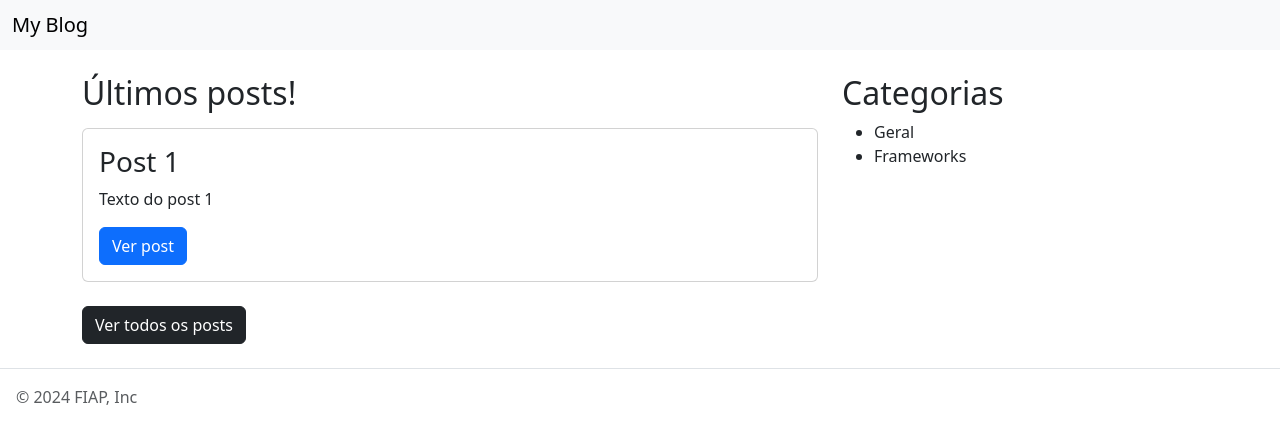
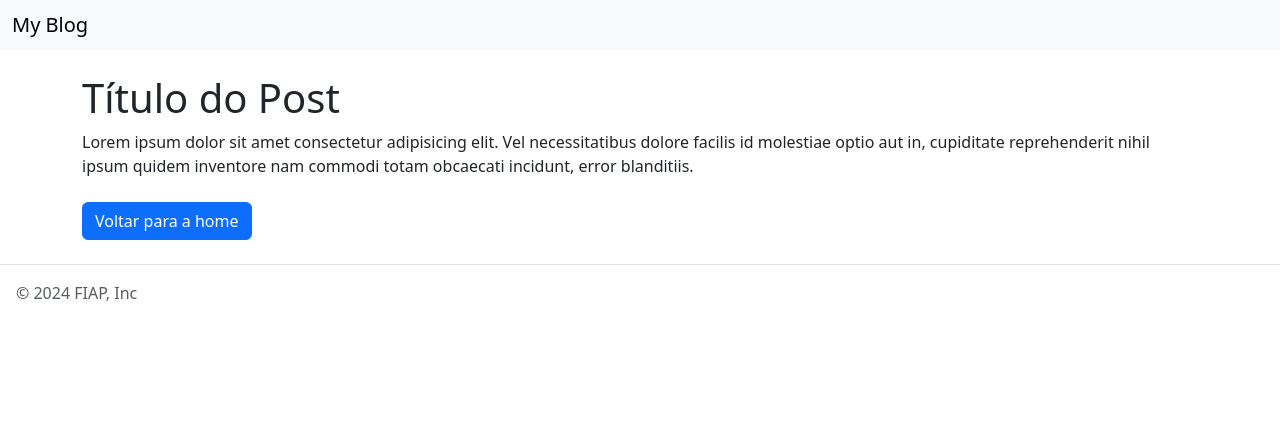
Before and after one commit to juliocmoliveira/Frontend-Engineering-Blog, a React (Vite) app: page / in a window 1280 px wide. Shown: the top 442 px of the page. Built offline with nearby package versions, Linux system fonts and the light colour scheme.

Commit message:
feat: Create component Post

```diff
--- a/src/App.jsx
+++ b/src/App.jsx
@@ -1,7 +1,7 @@
-import Home from "./components/pages/Home";
+import Post from "./components/pages/Post";
 
 function App() {
-  return <Home/>
+  return <Post/>
 }
 
 export default App;
--- a/src/components/pages/Post.jsx
+++ b/src/components/pages/Post.jsx
@@ -0,0 +1,24 @@
+import Layout from "../Layout";
+
+function Post() {
+    return (
+        <Layout>
+            <main className="container my-4">
+                <div className="row">
+                    <div className="col">
+                        <h1>Título do Post</h1>
+                        <div>
+                            Lorem ipsum dolor sit amet consectetur adipisicing elit. Vel necessitatibus dolore facilis id molestiae optio aut in, cupiditate reprehenderit nihil ipsum quidem inventore nam commodi totam obcaecati incidunt, error blanditiis.
+                        </div>
+
+                        <a href="#" className="btn btn-primary mt-4">
+                            Voltar para a home
+                        </a>
+                    </div>
+                </div>
+            </main>
+        </Layout>
+    )
+}
+
+export default Post;
```
